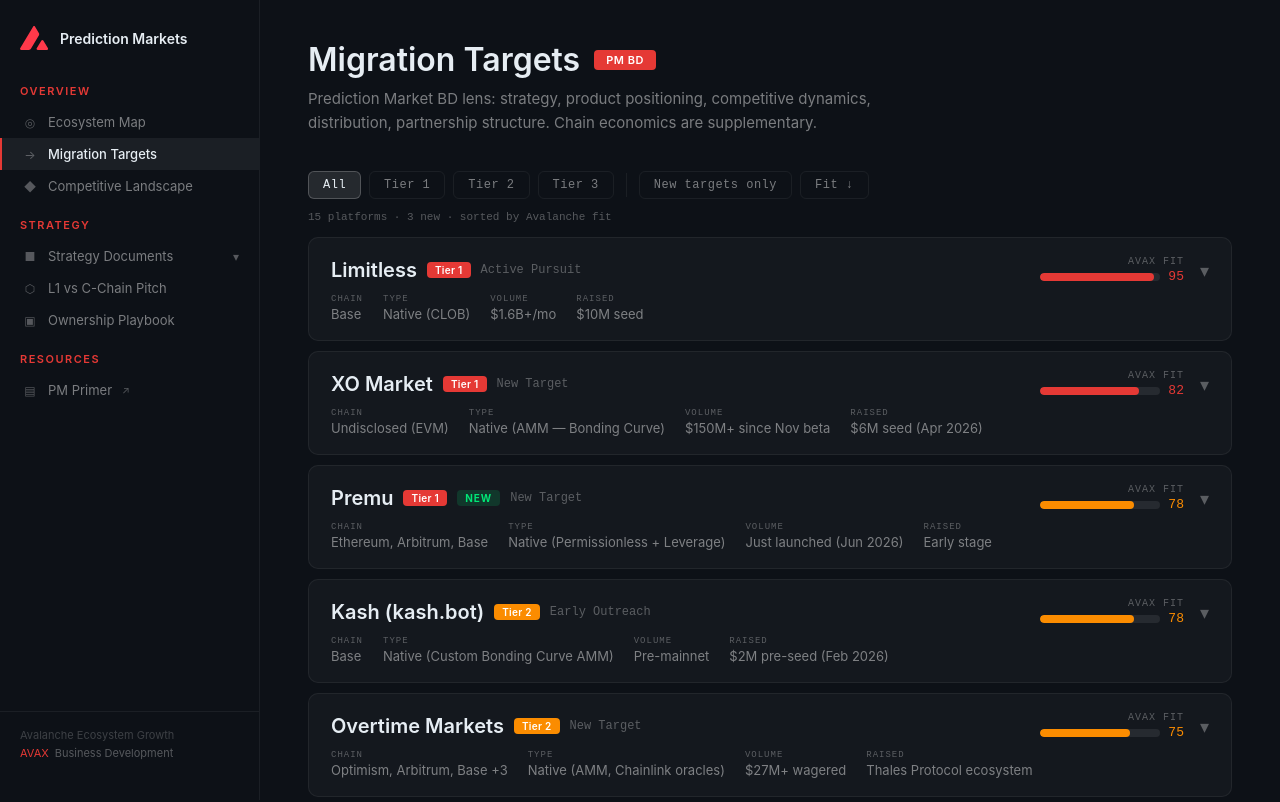
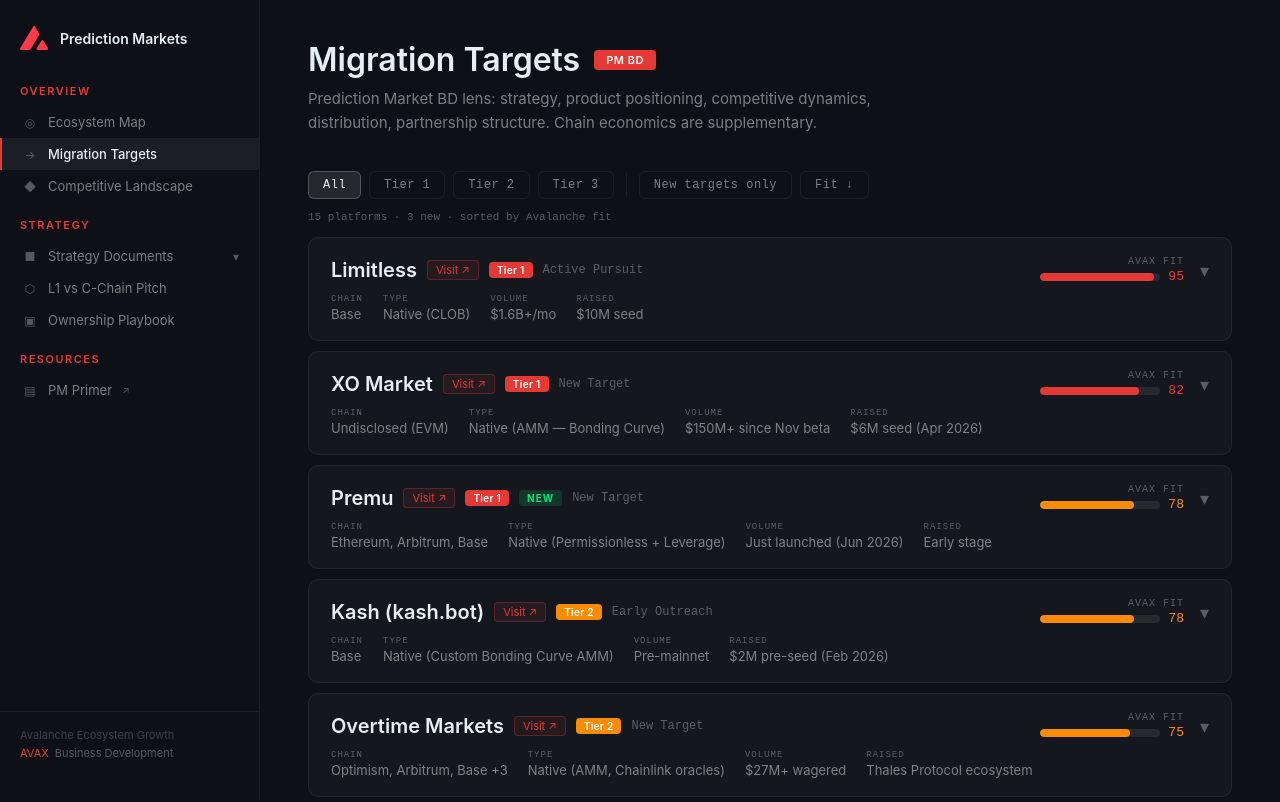
Before and after one commit to joeycannoliLABS/avax-prediction-markets, a Next.js app: page /targets in a window 1280 px wide. Shown: the top 802 px of the page. Built offline with nearby package versions, Linux system fonts and the light colour scheme.

Commit message:
Update page.tsx

```diff
--- a/app/targets/page.tsx
+++ b/app/targets/page.tsx
@@ -73,6 +73,28 @@
           <div style={{ display: "flex", alignItems: "center", justifyContent: "space-between", flexWrap: "wrap", gap: 8 }}>
             <div style={{ display: "flex", alignItems: "center", gap: 10, flexWrap: "wrap" }}>
               <span style={{ fontSize: 20, fontWeight: 600, color: "var(--text-primary)" }}>{p.name}</span>
+              {p.website && (
+                <a
+                  href={p.website}
+                  target="_blank"
+                  rel="noopener noreferrer"
+                  onClick={(e: React.MouseEvent) => e.stopPropagation()}
+                  style={{
+                    fontSize: 11,
+                    color: "var(--avax-red)",
+                    textDecoration: "none",
+                    padding: "2px 8px",
+                    borderRadius: 4,
+                    border: "1px solid rgba(229,57,53,0.3)",
+                    background: "rgba(229,57,53,0.08)",
+                    display: "inline-flex",
+                    alignItems: "center",
+                    gap: 4,
+                  }}
+                >
+                  Visit ↗
+                </a>
+              )}
               <TierBadge tier={p.tier} color={p.tierColor} />
               {p.isNew && <NewBadge />}
               <span style={{ color: "var(--text-tertiary)", fontSize: 12, fontFamily: "monospace" }}>{p.status}</span>
```
